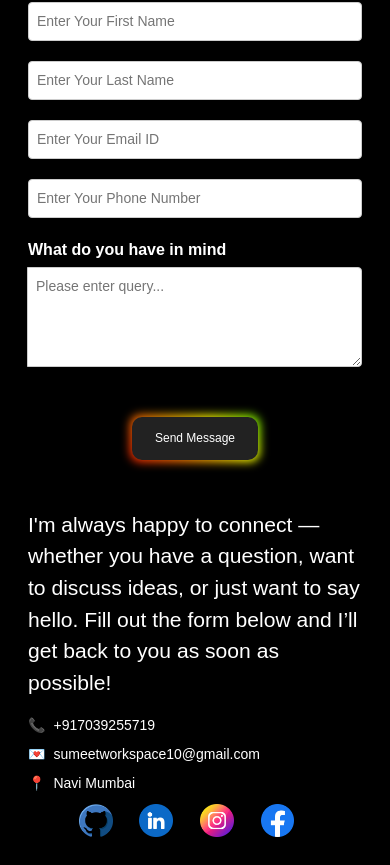
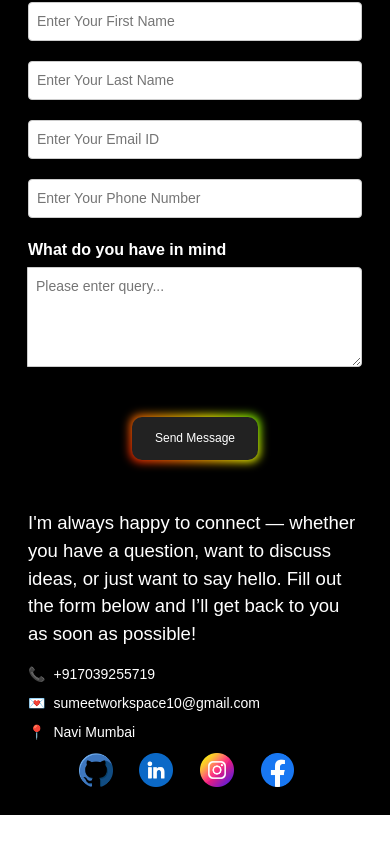
Before and after one commit to sumeetworkspace/Sumeet-Portfolio, a React (Create React App) app: page / in a window 390 px wide. Shown: the part 8139-9004 px from the top of the page. After the commit the page ends 8954 px from the top, so only its background shows below. Built offline with nearby package versions, Linux system fonts and the light colour scheme.

Commit message:
Your update message here

```diff
--- a/src/Main/Contact.css
+++ b/src/Main/Contact.css
@@ -223,4 +223,8 @@ textarea {
   .social-icons span {
     font-size: 18px;
   }
+  .contact-info p {
+    padding-top: 3vh;
+    font-size: 2.2vh;
 }
+}
```
